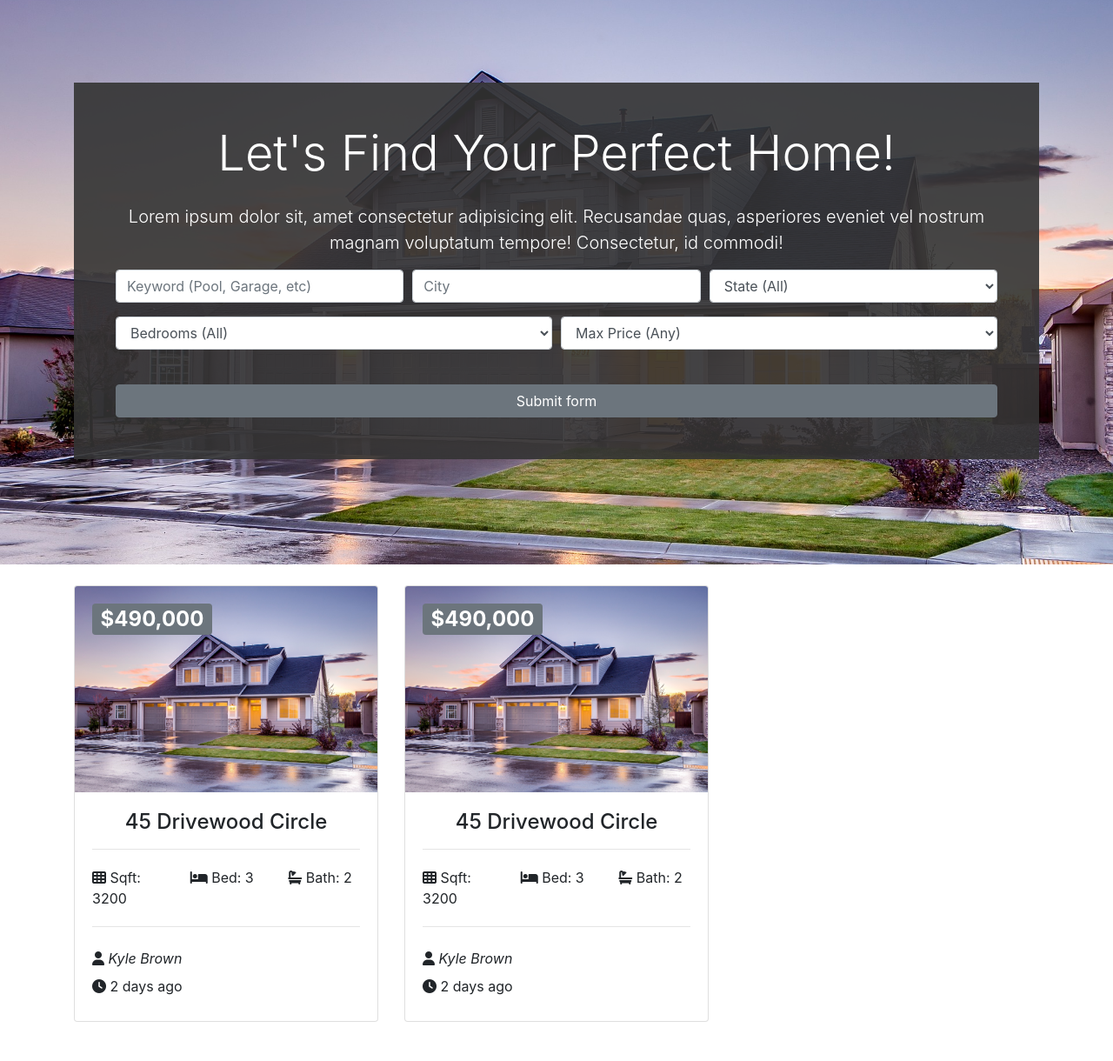
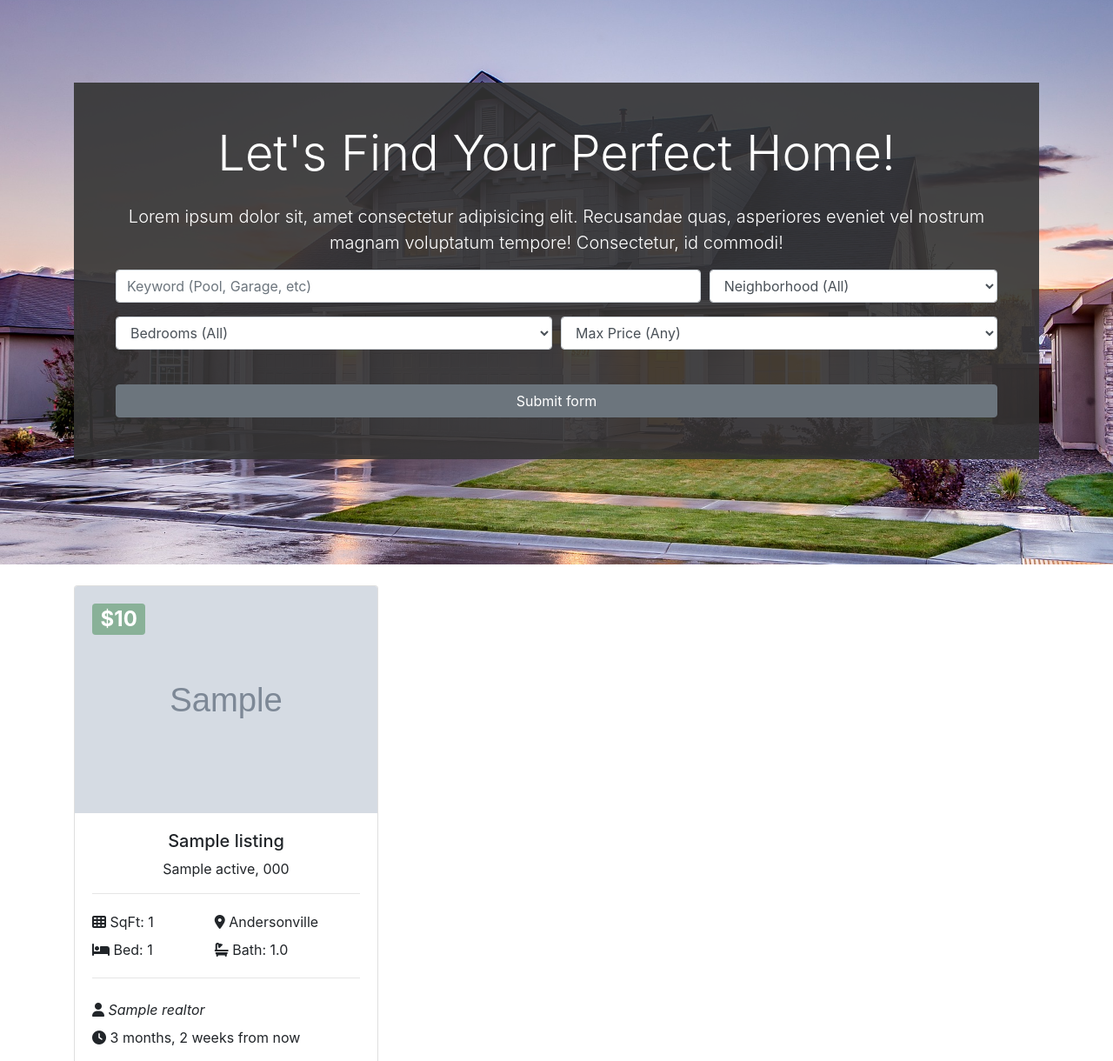
Before and after one commit to RedSnip8/Premier_Properties, a Django app: page / in a window 1280 px wide. Shown: the part 131-1351 px from the top of the page at 87% size. Run offline with Django 3.2, Linux system fonts and the light colour scheme; tables that the repository leaves empty hold one stand-in row (values such as "Sample post"); grey boxes marked "Sample" are stand-in pictures; some libraries are stand-ins or nearby versions.

Commit message:
update 0.6.4
Loops added for dynamic content of realtors and listings per client request

```diff
--- a/templates/pages/index.html
+++ b/templates/pages/index.html
@@ -1,6 +1,7 @@
 {% extends 'base.html' %}
 
 {% load static %}
+{% load humanize %}
 
 {% block content %}
 <section id="showcase">
@@ -14,76 +15,24 @@
           vel nostrum magnam
           voluptatum tempore! Consectetur, id commodi!</p>
         <div class="search">
-          <form action="search.html">
+          <form action="{% url 'search' %}">
             <!-- Form Row 1 -->
             <div class="form-row">
-              <div class="col-md-4 mb-3">
+              <div class="col mb-3">
                 <label class="sr-only">Keywords</label>
                 <input type="text" name="keywords" class="form-control" placeholder="Keyword (Pool, Garage, etc)">
               </div>
 
               <div class="col-md-4 mb-3">
-                <label class="sr-only">City</label>
-                <input type="text" name="city" class="form-control" placeholder="City">
+                <label class="sr-only">Neighborhood</label>
+                <select name="neighborhood" class="form-control">
+                  <option selected="true" disabled="disabled">Neighborhood (All)</option>
+                  {% for key, value in neighborhood_choice.items %}
+                  <option value="{{ key }} ">{{value}}</option>
+                  {% endfor %}
+                </select>
               </div>
 
-              <div class="col-md-4 mb-3">
-                <label class="sr-only">State</label>
-                <select name="state" class="form-control">
-                  <option selected="true" disabled="disabled">State (All)</option>
-                  <option value="AL">Alabama</option>
-                  <option value="AK">Alaska</option>
-                  <option value="AZ">Arizona</option>
-                  <option value="AR">Arkansas</option>
-                  <option value="CA">California</option>
-                  <option value="CO">Colorado</option>
-                  <option value="CT">Connecticut</option>
-                  <option value="DE">Delaware</option>
-                  <option value="DC">District Of Columbia</option>
-                  <option value="FL">Florida</option>
-                  <option value="GA">Georgia</option>
-                  <option value="HI">Hawaii</option>
-                  <option value="ID">Idaho</option>
-                  <option value="IL">Illinois</option>
-                  <option value="IN">Indiana</option>
-                  <option value="IA">Iowa</option>
-                  <option value="KS">Kansas</option>
-                  <option value="KY">Kentucky</option>
-                  <option value="LA">Louisiana</option>
-                  <option value="ME">Maine</option>
-                  <option value="MD">Maryland</option>
-                  <option value="MA">Massachusetts</option>
-                  <option value="MI">Michigan</option>
-                  <option value="MN">Minnesota</option>
-                  <option value="MS">Mississippi</option>
-                  <option value="MO">Missouri</option>
-                  <option value="MT">Montana</option>
-                  <option value="NE">Nebraska</option>
-                  <option value="NV">Nevada</option>
-                  <option value="NH">New Hampshire</option>
-                  <option value="NJ">New Jersey</option>
-                  <option value="NM">New Mexico</option>
-                  <option value="NY">New York</option>
-                  <option value="NC">North Carolina</option>
-                  <option value="ND">North Dakota</option>
-                  <option value="OH">Ohio</option>
-                  <option value="OK">Oklahoma</option>
-                  <option value="OR">Oregon</option>
-                  <option value="PA">Pennsylvania</option>
-                  <option value="RI">Rhode Island</option>
-                  <option value="SC">South Carolina</option>
-                  <option value="SD">South Dakota</option>
-                  <option value="TN">Tennessee</option>
-                  <option value="TX">Texas</option>
-                  <option value="UT">Utah</option>
-                  <option value="VT">Vermont</option>
-                  <option value="VA">Virginia</option>
-                  <option value="WA">Washington</option>
-                  <option value="WV">West Virginia</option>
-                  <option value="WI">Wisconsin</option>
-                  <option value="WY">Wyoming</option>
-                </select>
-              </div>
             </div>
             <!-- Form Row 2 -->
             <div class="form-row">
@@ -91,31 +40,17 @@
                 <label class="sr-only">Bedrooms</label>
                 <select name="bedrooms" class="form-control">
                   <option selected="true" disabled="disabled">Bedrooms (All)</option>
-                  <option value="1">1</option>
-                  <option value="2">2</option>
-                  <option value="3">3</option>
-                  <option value="4">4</option>
-                  <option value="5">5</option>
-                  <option value="6">6</option>
-                  <option value="7">7</option>
-                  <option value="8">8</option>
-                  <option value="9">9</option>
-                  <option value="10">10</option>
+                {% for key, value in bedroom_choices.items %}
+                  <option value="{{ key }}">{{value}}</option>
+                {% endfor %}
                 </select>
               </div>
               <div class="col-md-6 mb-3">
                 <select name="price" class="form-control" id="type">
                   <option selected="true" disabled="disabled">Max Price (Any)</option>
-                  <option value="100000">$100,000</option>
-                  <option value="200000">$200,000</option>
-                  <option value="300000">$300,000</option>
-                  <option value="400000">$400,000</option>
-                  <option value="500000">$500,000</option>
-                  <option value="600000">$600,000</option>
-                  <option value="700000">$700,000</option>
-                  <option value="800000">$800,000</option>
-                  <option value="900000">$900,000</option>
-                  <option value="1000000">$1M+</option>
+                  {% for key, value in price_choices.items %}
+                    <option value="{{ key }}">{{ value }}</option>
+                  {% endfor %}
                 </select>
               </div>
             </div>
@@ -132,82 +67,53 @@
   <div class="container">
     <div class="row">
 
-        <!-- Listing 1 -->
+      <!-- Listing Loop -->
+
+      {% if listings %}
+      {% for listing in listings %}
       <div class="col-md-6 col-lg-4 mb-4">
-          <a href="{% url 'index' %}" class="d-block card-link">
+        <a href="{% url 'listing' listing.id %}" class="d-block card-link">
           <div class="card listing-preview">
-              <img class="card-img-top" src="{% static 'img/premier_showcase.jpg' %}" alt="">
+            <img class="card-img-top" src="{{ listing.photo_main.url}}" alt="">
             <div class="card-img-overlay">
               <h2>
-                  <span class="badge badge-secondary text-white float-left">$490,000</span>
+                <span class="badge badge-green text-white float-left">${{listing.price | intcomma}}</span>
               </h2>
             </div>
             <div class="card-body">
               <div class="listing-heading text-center">
-                  <h4 class="">45 Drivewood Circle</h4>
+                <h5 class="">{{listing.title}}</h5>
+                <p> {{listing.city}} {{listing.state}}, {{listing.zipcode}}</p>
               </div>
               <hr>
               <div class="row py-1">
-                  <div class="col-md-4">
-                    <i class="fas fa-th"></i> Sqft: 3200</div>
-                  <div class="col-md-4">
-                    <i class="fas fa-bed"></i> Bed: 3</div>
-                  <div class="col-md-4">
-                    <i class="fas fa-bath"></i> Bath: 2</div>
+                <div class="col-md-5">
+                  <i class="fas fa-th"></i> SqFt: {{listing.sqft}}</div>
+                <div class="col"><i class="fas fa-map-marker-alt"></i> {{listing.neighborhood}}</div>
+              </div>
+              <div class="row py-1">
+                <div class="col-md-5">
+                  <i class="fas fa-bed"></i> Bed: {{listing.bedrooms}}</div>
+                <div class="col-md-7">
+                  <i class="fas fa-bath"></i> Bath: {{listing.bathrooms}}</div>
               </div>
               <hr>
               <div class="row py-2">
-                  <div class="col-12 font-italic">
-                    <i class="fas fa-user"></i> Kyle Brown</div>
+                <div class="col font-italic">
+                  <i class="fas fa-user"></i> {{listing.realtor}}</div>
               </div>
               <div class="row pb-2">
-                  <div class="col-6">
-                    <i class="fas fa-clock"></i> 2 days ago</div>
+                <div class="col">
+                  <i class="fas fa-clock"></i> {{listing.list_date | naturaltime}} </div>
               </div>
-              </div>
-              <a></a>
-            </div>
-          </a>
-        </div>
-
-        <!-- Listing 2 -->
-        <div class="col-md-6 col-lg-4 mb-4">
-          <a href="{% url 'index' %}" class="d-block card-link">
-            <div class="card listing-preview">
-              <img class="card-img-top" src="{% static 'img/premier_showcase.jpg' %}" alt="">
-              <div class="card-img-overlay">
-                <h2>
-                  <span class="badge badge-secondary text-white float-left">$490,000</span>
-                </h2>
-              </div>
-              <div class="card-body">
-                <div class="listing-heading text-center">
-                  <h4 class="">45 Drivewood Circle</h4>
-                </div>
-                <hr>
-                <div class="row py-1">
-                  <div class="col-md-4">
-                    <i class="fas fa-th"></i> Sqft: 3200</div>
-                  <div class="col-md-4">
-                    <i class="fas fa-bed"></i> Bed: 3</div>
-                  <div class="col-md-4">
-                    <i class="fas fa-bath"></i> Bath: 2</div>
-                </div>
-                <hr>
-                <div class="row py-2">
-                  <div class="col-12 font-italic">
-                    <i class="fas fa-user"></i> Kyle Brown</div>
-                </div>
-                <div class="row pb-2">
-                  <div class="col-6">
-                    <i class="fas fa-clock"></i> 2 days ago</div>
-                </div>
-              </div>
-              <a></a>
             </div>
         </a>
       </div>
     </div>
+    {% endfor %}
+    {% else %}
+    <div class="col-md-12">No Listings at this time.</div>
+    {% endif %}
   </div>
 </section>
 
@@ -218,21 +124,24 @@
         <i class="fas fa-comment fa-4x mr-4"></i>
         <hr>
         <h3>Consulting Services</h3>
-        <p>Lorem ipsum dolor sit amet consectetur adipisicing elit. Incidunt, debitis nam! Repudiandae, provident iste consequatur
+        <p>Lorem ipsum dolor sit amet consectetur adipisicing elit. Incidunt, debitis nam! Repudiandae, provident iste
+          consequatur
           hic dignissimos ratione ea quae.</p>
       </div>
       <div class="col-md-4">
         <i class="fas fa-money-bill-wave fa-4x mr-4"></i>
         <hr>
         <h3>Land Investments</h3>
-        <p>Lorem ipsum dolor sit amet consectetur adipisicing elit. Incidunt, debitis nam! Repudiandae, provident iste consequatur
+        <p>Lorem ipsum dolor sit amet consectetur adipisicing elit. Incidunt, debitis nam! Repudiandae, provident iste
+          consequatur
           hic dignissimos ratione ea quae.</p>
       </div>
       <div class="col-md-4">
         <i class="fas fa-home fa-4x mr-4"></i>
         <hr>
         <h3>Home Sales</h3>
-        <p>Lorem ipsum dolor sit amet consectetur adipisicing elit. Incidunt, debitis nam! Repudiandae, provident iste consequatur
+        <p>Lorem ipsum dolor sit amet consectetur adipisicing elit. Incidunt, debitis nam! Repudiandae, provident iste
+          consequatur
           hic dignissimos ratione ea quae.</p>
       </div>
     </div>
```
Also changed, not shown: templates/pages/about.html (+17 -27 lines), templates/pages/sell.html (+8 -6 lines). Lines whose indentation alone changed are shown as unchanged.
